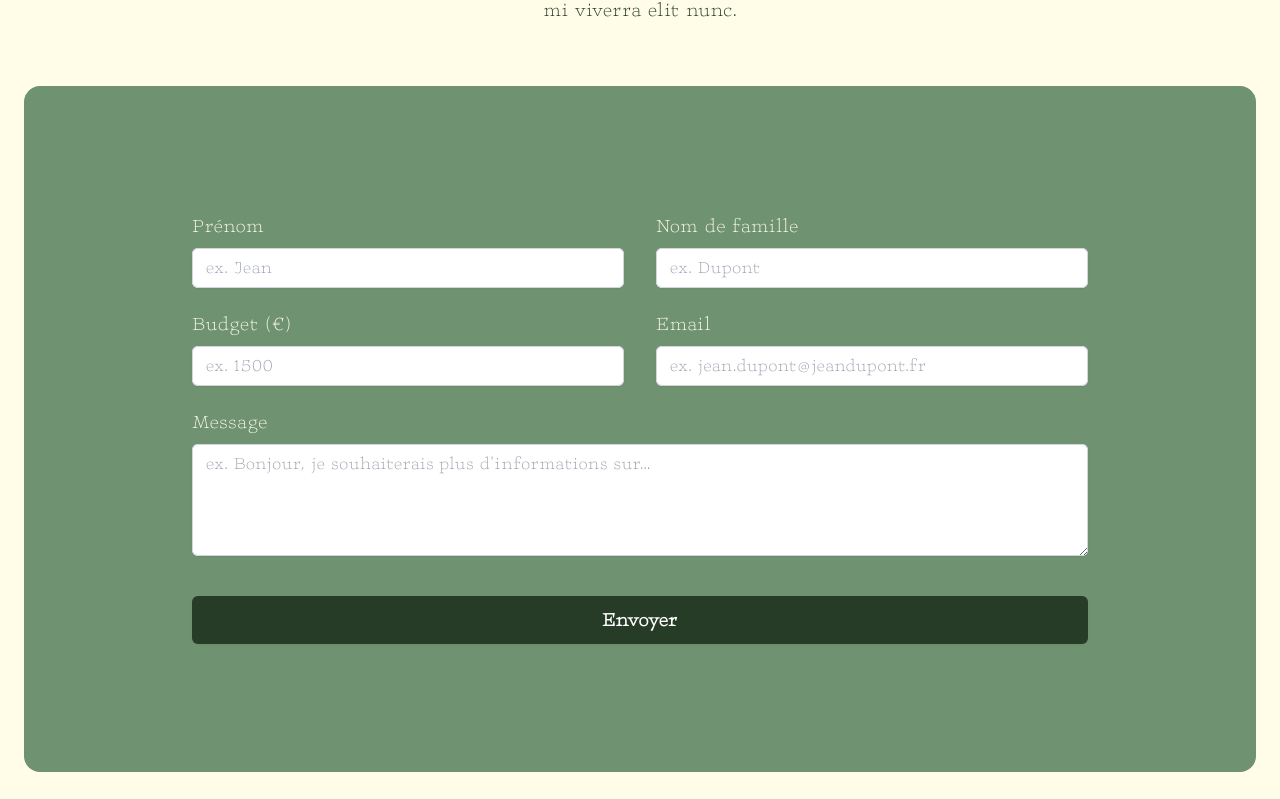
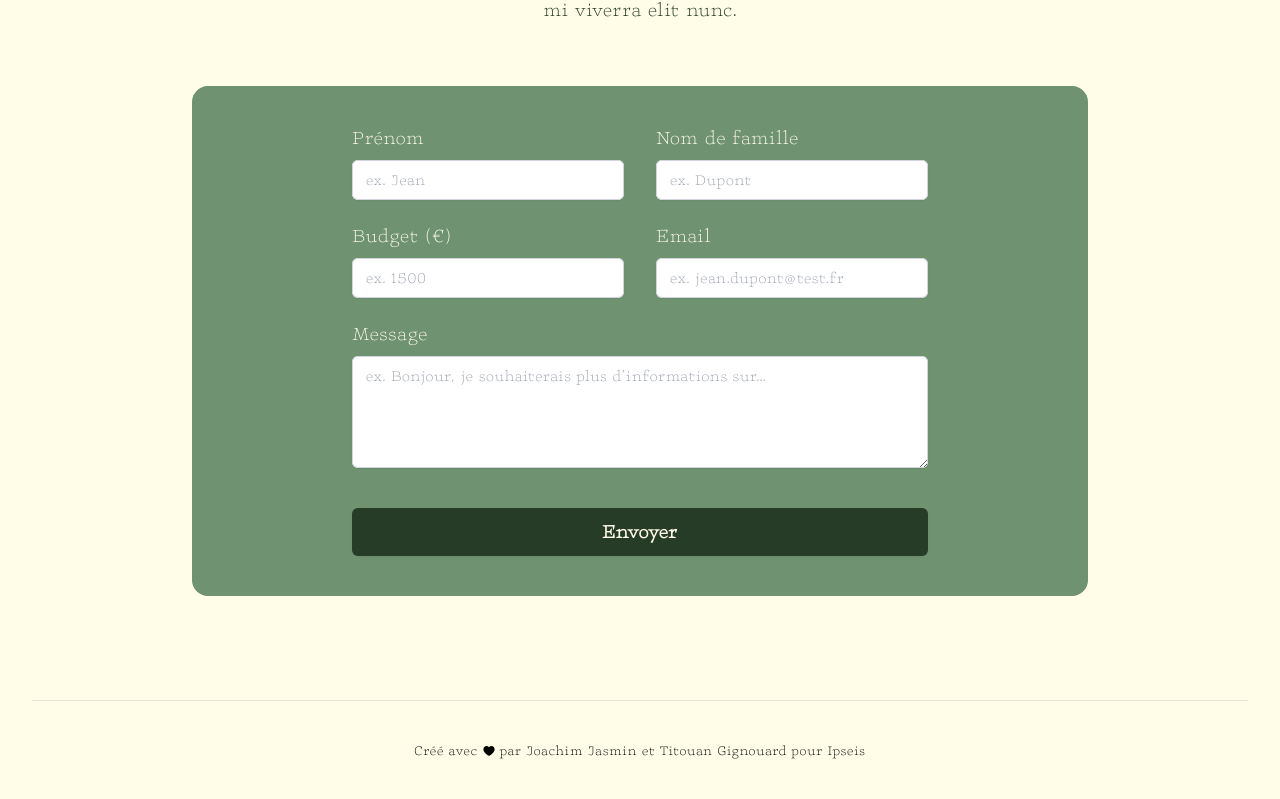
Before and after one commit to Jyok1m/ipseis, a Next.js app: page / in a window 1280 px wide. Shown: the part 1681-2480 px from the top of the page. Built offline with nearby package versions, Linux system fonts and the light colour scheme.

Commit message:
Refactoriser la page d'accueil: mettre à jour les styles du formulaire de contact et les classes CSS

```diff
--- a/src/components/global/Footer.tsx
+++ b/src/components/global/Footer.tsx
@@ -11,7 +11,7 @@ const Footer = () => {
 				<div className="flex items-center justify-center gap-x-1">
 					<p className="text-sm">Créé avec </p>
 					<HeartIcon className="h-[14px]" />
-					<p className="text-sm"> par Joachim Jasmin pour Ipseis</p>
+					<p className="text-sm"> par Joachim Jasmin et Titouan Gignouard pour Ipseis</p>
 				</div>
 			</footer>
 		</div>
--- a/src/components/home/ContactForm.tsx
+++ b/src/components/home/ContactForm.tsx
@@ -60,11 +60,11 @@ export default function ContactForm() {
 	};
 
 	return (
-		<div className="relative isolate bg-maitrise px-6 lg:px-8 py-10 sm:py-32 w-full lg:max-w-7xl rounded-2xl">
+		<div className="relative isolate bg-maitrise px-10 py-10 w-full lg:max-w-4xl rounded-2xl">
 			<Notification type="success" title="Merci !" message={success} isVisible={success.length > 0} onClose={() => setSuccess("")} />
 			<Notification type="error" title="Oh non..." message={error} isVisible={error.length > 0} onClose={() => setError("")} />
 
-			<div className="mx-auto max-w-xl lg:max-w-4xl">
+			<div className="mx-auto max-w-xl">
 				<div className="flex flex-col gap-16 sm:gap-y-20 lg:flex-row">
 					<div className="lg:flex-auto">
 						<div className="grid grid-cols-1 gap-x-8 gap-y-6 sm:grid-cols-2">
@@ -81,7 +81,7 @@ export default function ContactForm() {
 										type="text"
 										autoComplete="given-name"
 										placeholder="ex. Jean"
-										className="block w-full rounded-md border-0 px-3.5 py-2 text-gray-900 shadow-sm ring-1 ring-inset ring-gray-300 placeholder:text-gray-400 focus:ring-2 focus:ring-inset focus:ring-univers text-lg sm:leading-6"
+										className="block w-full rounded-md border-0 px-3.5 py-2 text-gray-900 shadow-sm ring-1 ring-inset ring-gray-300 placeholder:text-gray-400 focus:ring-2 focus:ring-inset focus:ring-univers text-md sm:leading-6"
 									/>
 								</div>
 							</div>
@@ -98,7 +98,7 @@ export default function ContactForm() {
 										type="text"
 										autoComplete="family-name"
 										placeholder="ex. Dupont"
-										className="block w-full rounded-md border-0 px-3.5 py-2 text-gray-900 shadow-sm ring-1 ring-inset ring-gray-300 placeholder:text-gray-400 focus:ring-2 focus:ring-inset focus:ring-univers text-lg sm:leading-6"
+										className="block w-full rounded-md border-0 px-3.5 py-2 text-gray-900 shadow-sm ring-1 ring-inset ring-gray-300 placeholder:text-gray-400 focus:ring-2 focus:ring-inset focus:ring-univers text-md sm:leading-6"
 									/>
 								</div>
 							</div>
@@ -114,7 +114,7 @@ export default function ContactForm() {
 										name="budget"
 										type="number"
 										placeholder="ex. 1500"
-										className="block w-full rounded-md border-0 px-3.5 py-2 text-gray-900 shadow-sm ring-1 ring-inset ring-gray-300 placeholder:text-gray-400 focus:ring-2 focus:ring-inset focus:ring-univers text-lg sm:leading-6"
+										className="block w-full rounded-md border-0 px-3.5 py-2 text-gray-900 shadow-sm ring-1 ring-inset ring-gray-300 placeholder:text-gray-400 focus:ring-2 focus:ring-inset focus:ring-univers text-md sm:leading-6"
 									/>
 								</div>
 							</div>
@@ -130,8 +130,8 @@ export default function ContactForm() {
 										name="email"
 										type="email"
 										autoComplete="email"
-										placeholder="ex. jean.dupont@jeandupont.fr"
-										className="block w-full rounded-md border-0 px-3.5 py-2 text-gray-900 shadow-sm ring-1 ring-inset ring-gray-300 placeholder:text-gray-400 focus:ring-2 focus:ring-inset focus:ring-univers text-lg sm:leading-6"
+										placeholder="ex. jean.dupont@test.fr"
+										className="block w-full rounded-md border-0 px-3.5 py-2 text-gray-900 shadow-sm ring-1 ring-inset ring-gray-300 placeholder:text-gray-400 focus:ring-2 focus:ring-inset focus:ring-univers text-md sm:leading-6"
 									/>
 								</div>
 							</div>
@@ -147,7 +147,7 @@ export default function ContactForm() {
 										name="message"
 										rows={4}
 										placeholder="ex. Bonjour, je souhaiterais plus d'informations sur..."
-										className="block w-full rounded-md border-0 px-3.5 py-2 text-gray-900 shadow-sm ring-1 ring-inset ring-gray-300 placeholder:text-gray-400 focus:ring-2 focus:ring-inset focus:ring-univers text-lg sm:leading-6"
+										className="block w-full rounded-md border-0 px-3.5 py-2 text-gray-900 shadow-sm ring-1 ring-inset ring-gray-300 placeholder:text-gray-400 focus:ring-2 focus:ring-inset focus:ring-univers text-md sm:leading-6"
 									/>
 								</div>
 							</div>
@@ -158,9 +158,9 @@ export default function ContactForm() {
 								disabled={isLoading}
 								className={`${
 									isLoading ? "cursor-not-allowed" : ""
-								} block w-full rounded-md bg-univers px-3.5 py-2.5 text-center text-xl font-semibold text-white shadow-sm hover:opacity-80 focus-visible:outline focus-visible:outline-2 focus-visible:outline-offset-2 focus-visible:outline-indigo-600`}
+								} block w-full rounded-md bg-univers px-3.5 py-2.5 text-center text-xl font-semibold text-support shadow-sm hover:opacity-80 focus-visible:outline focus-visible:outline-2 focus-visible:outline-offset-2 focus-visible:outline-indigo-600`}
 							>
-								{!isLoading ? <p>Envoyer</p> : <Spin indicator={<LoadingOutlined spin className="text-white" />} />}
+								{!isLoading ? <p>Envoyer</p> : <Spin indicator={<LoadingOutlined spin className="text-support" />} />}
 							</button>
 						</div>
 					</div>
```
